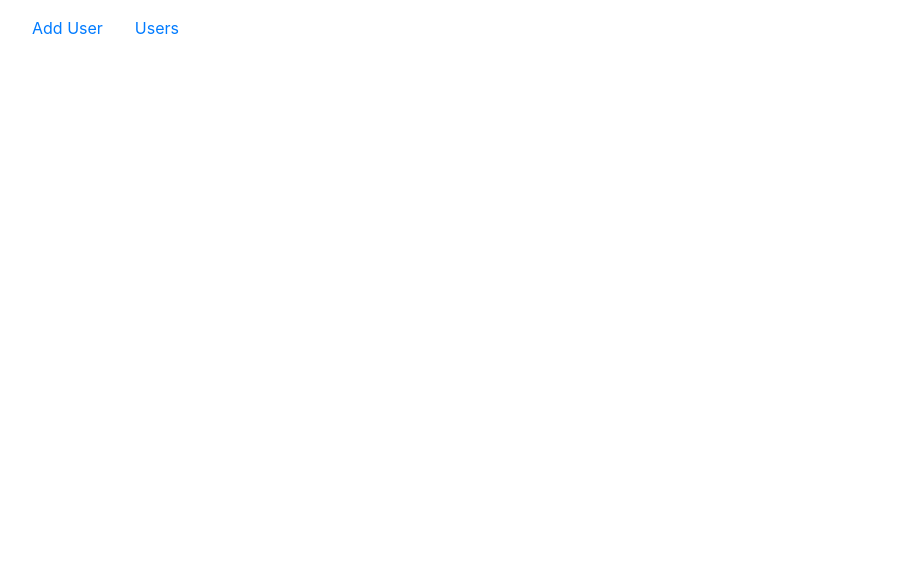
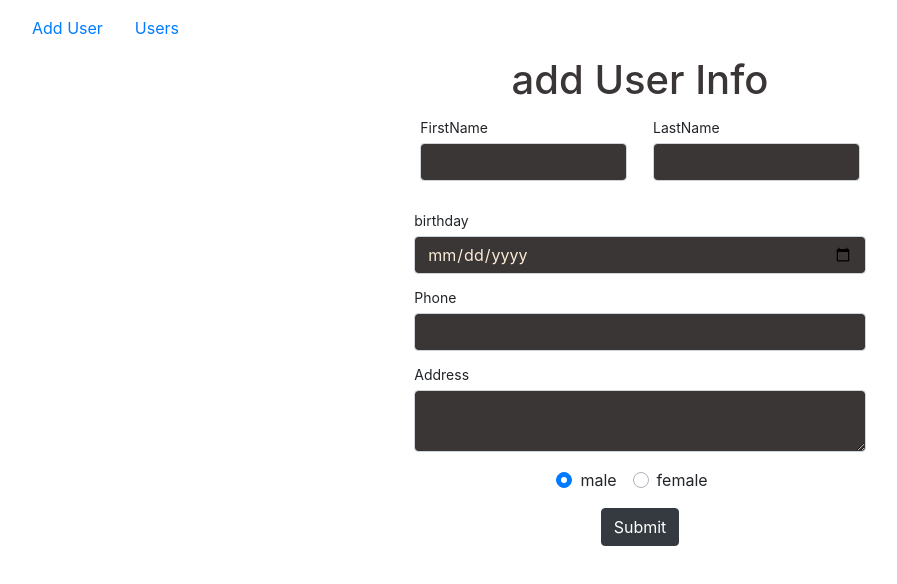
Before and after one commit to zolfaShefreie/adv_db_hw2, a React (Create React App) app in the folder hw2_front/: page /user-form in a window 1280 px wide. Before the commit this address had no page. Shown: the top 584 px of the page, without its empty margins (0-897 px from the left). Built offline with nearby package versions, Linux system fonts and the light colour scheme.

Commit message:
complete user form

```diff
--- a/hw2_front/package.json
+++ b/hw2_front/package.json
@@ -36,6 +36,7 @@
     ]
   },
   "devDependencies": {
+    "axios": "^0.24.0",
     "react-router-dom": "^6.0.2"
   }
 }
--- a/hw2_front/src/App.js
+++ b/hw2_front/src/App.js
@@ -2,6 +2,7 @@ import './App.css';
 import Routers from "./components/routers"
 import Navbar from "./components/navbar"
 import {BrowserRouter } from 'react-router-dom';
+import UserForm from "./components/userForm";
 
 function App() {
     return (
@@ -9,6 +10,7 @@ function App() {
             <BrowserRouter>
                 <Navbar/>
                 <Routers/>
+
             </BrowserRouter>
         </div>
     );
--- a/hw2_front/src/components/routers.js
+++ b/hw2_front/src/components/routers.js
@@ -1,12 +1,13 @@
 import React, { useEffect } from 'react';
 import { Route, Routes, useHistory, BrowserRouter } from 'react-router-dom';
+import UserForm from "./userForm";
 
 
 export default function Routers() {
     return (
 
         <Routes>
-            {/*<Route exact path="/user/form/" render={() => <Login/>}/>*/}
+            <Route exact path="/user-form/" element={<UserForm/>}/>
             {/*<Route exact path="/user/list/" render={() => <SignUp/>}/>*/}
             {/*<Route exact path="/user/info/" render={() => <Info/>}/>*/}
 
--- /dev/null
+++ b/hw2_front/src/components/userForm.js
@@ -0,0 +1,204 @@
+import React from 'react';
+import axios from "axios";
+import {Link, Redirect} from "react-router-dom";
+
+
+class UserForm extends React.Component{
+
+    constructor(){
+        super();
+        this.baseUrl = 'http://127.0.0.1:8000/users/user-info/';
+        this.input_style = {
+            backgroundColor: '#3b3636',
+            color: 'antiquewhite'
+        }
+        this.error_style={
+            color: 'red',
+            fontWeight: 'normal',
+            fontSize: '.6em',
+        }
+        this.state = {
+            'errors': {},
+            'phone': '',
+            'last_name': '',
+            'first_name': '',
+            'birthday': '',
+            'address': '',
+            'gender': '',
+            'showSuccess': false,
+            'successMsg': ''
+        }
+        this.pk = localStorage.getItem('pk')
+        this.handleChange = this.handleChange.bind(this);
+        this.handleSubmit = this.handleSubmit.bind(this);
+    }
+
+    async componentDidMount(){
+        if (this.pk){
+            const response = await axios.get(`${this.baseUrl}/${this.pk}/`);
+            await this.setState(response.data)
+        }
+    }
+
+    render(){
+        return (
+            <div className="container box" style={{width: '42%'}}>
+                {
+                    this.pk &&
+                    <h1 style={{color: '#3b3636'}}>Update User Info</h1>
+                }
+                {
+                    !this.pk &&
+                     <h1 style={{color: '#3b3636'}}>add User Info</h1>
+                }
+                {
+                    'non_field_errors' in this.state.errors &&
+                    <div className='alert alert-danger mt-3'>
+                        <p className="text-center">{this.state.errors['non_field_errors']}</p>
+                    </div>
+                }
+                {
+                    this.state.showSuccess &&
+                    <div className='alert alert-success mt-3'>
+                        <p className="text-center">{this.state.successMsg}</p>
+                    </div>
+                }
+
+                <form className="form container" style={{width: '98%'}}>
+                    <div className="form-row ml-4 mr-4">
+                        <div className="col">
+                            <div className="form-group row mr-2">
+                                <label htmlFor="first_name" className="col-form-label col-form-label-sm">FirstName</label>
+                                <input type="text" className="form-control" style={this.input_style} id="first_name"
+                                       onChange={this.handleChange} value={this.state.first_name} required/>
+                                {
+                                    'first_name' in this.state.errors &&
+                                    <div style={this.error_style}>
+                                        {this.state.errors['first_name']}
+                                    </div>
+                                }
+                            </div>
+                        </div>
+
+                        <div className="col">
+                            <div className="form-group row ml-2">
+                                <label htmlFor="last_name"
+                                       className="col-form-label col-form-label-sm">LastName</label>
+                                <input type="text" className="form-control" style={this.input_style} id="last_name"
+                                       onChange={this.handleChange} value={this.state.last_name} required/>
+                                {
+                                    'last_name' in this.state.errors &&
+                                    <div style={this.error_style}>
+                                        {this.state.errors['last_name']}
+                                    </div>
+                                }
+                            </div>
+                        </div>
+                    </div>
+                        <div className="form-group row m-2">
+                        <label htmlFor="birthday" className="col-form-label col-form-label-sm">birthday</label>
+                        <input type="date" className="form-control" id="birthday" style={this.input_style}
+                               onChange={this.handleChange} value={this.state.birthday} required/>
+                        {
+                            'birthday' in this.state.errors &&
+                            <div style={this.error_style}>
+                                {this.state.errors['birthday']}
+                            </div>
+                        }
+                        </div>
+                        <div className="form-group row m-2">
+                        <label htmlFor="phone" className="col-form-label col-form-label-sm">Phone</label>
+                        <input type="tel" className="form-control" id="phone" style={this.input_style}
+                               onChange={this.handleChange} value={this.state.address} required/>
+                        {
+                            'phone' in this.state.errors &&
+                            <div style={this.error_style}>
+                                {this.state.errors['phone']}
+                            </div>
+                        }
+                        </div>
+                        <div className="form-group row m-2">
+                        <label htmlFor="address" className="col-form-label col-form-label-sm">Address</label>
+                        <textarea rows={2} className="form-control" id="address" style={this.input_style}
+                               onChange={this.handleChange} value={this.state.address} required/>
+                        {
+                            'address' in this.state.errors &&
+                            <div style={this.error_style}>
+                                {this.state.errors['address']}
+                            </div>
+                        }
+                        </div>
+                        <div className="custom-control custom-radio custom-control-inline mt-2 mb-2">
+                            <input type="radio" id="customRadioInline1" name="customRadioInline1"
+                                   className="custom-control-input" defaultChecked onChange={this.handleChange}/>
+                                <label className="custom-control-label" htmlFor="customRadioInline1">male</label>
+                        </div>
+                        <div className="custom-control custom-radio custom-control-inline">
+                            <input type="radio" id="customRadioInline2" name="customRadioInline1"
+                                   className="custom-control-input" onChange={this.handleChange}/>
+                                <label className="custom-control-label" htmlFor="customRadioInline2">female</label>
+                        </div>
+                        <br/>
+                        <button className="btn btn-dark m-2" onClick={this.handleSubmit}>Submit</button>
+                </form>
+            </div>
+        );
+    }
+    async handleSubmit(event){
+        event.preventDefault();
+        await this.setState({errors: {}})
+
+        var data = {
+            first_name: this.state.first_name,
+            last_name: this.state.last_name,
+            address: this.state.address,
+            gender: this.state.gender,
+            birthday: this.state.birthday,
+            phone: this.state.phone,
+        }
+
+        if (!this.pk){
+             await axios.post(`${this.URL}`, data).then((response) => {
+            // localStorage.setItem('user_id', response.data.id);
+            // localStorage.setItem('token', response.data.token);
+                 this.setState({showSuccess:true, successMsg: 'The user added successfully'})
+                 setTimeout(() => {this.setState({showSuccess:false})}, 800);
+                console.log(response.data);
+        }, (error) => {
+            console.log('error', Object.assign({}, error.response.data));
+            this.setState({errors: error.response.data})
+        });
+        }else{
+           await axios.put(`${this.baseUrl}/${this.pk}/`, data).then((response) => {
+               this.setState({showSuccess:true, successMsg: 'The user updated successfully'})
+               setTimeout(() => {this.setState({showSuccess:false})}, 500);
+               window.location.reload()
+               console.log(response.data);
+        }, (error) => {
+            console.log('error', Object.assign({}, error.response.data));
+            this.setState({errors: error.response.data})
+        });
+        }
+
+    }
+
+    async handleChange(event) {
+        const newState = {}
+        if (event.target.id === 'customRadioInline2' && event.target.value === 'on'){
+            await this.setState({'user_type': 'female'})
+        }else if(event.target.id === 'customRadioInline1' && event.target.value === 'on'){
+            await this.setState({'user_type': 'male'})
+        }
+        else {
+            const newState = {}
+            newState[event.target.id] = event.target.value
+            await this.setState(newState);
+        }
+        await this.setState(newState);
+        console.log(this.state.avatar)
+    }
+}
+
+
+
+export default UserForm;
```
Also changed, not shown: hw2_front/src/components/userInfiItem.js (added), hw2_front/src/components/userInfo.js (added), hw2_front/src/components/userList.js (added), 1 other file (tests, documents, lock files or other folders).
